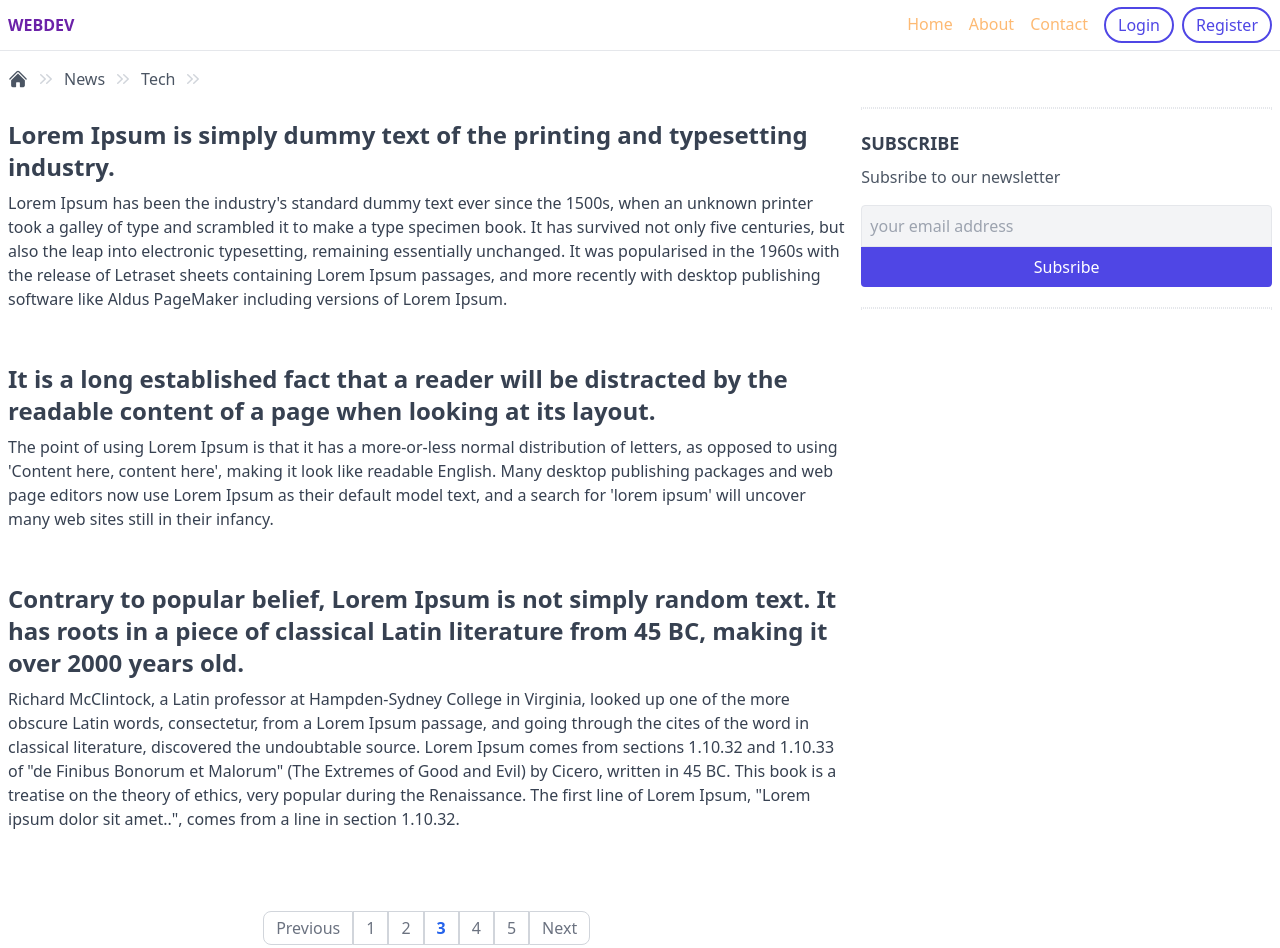
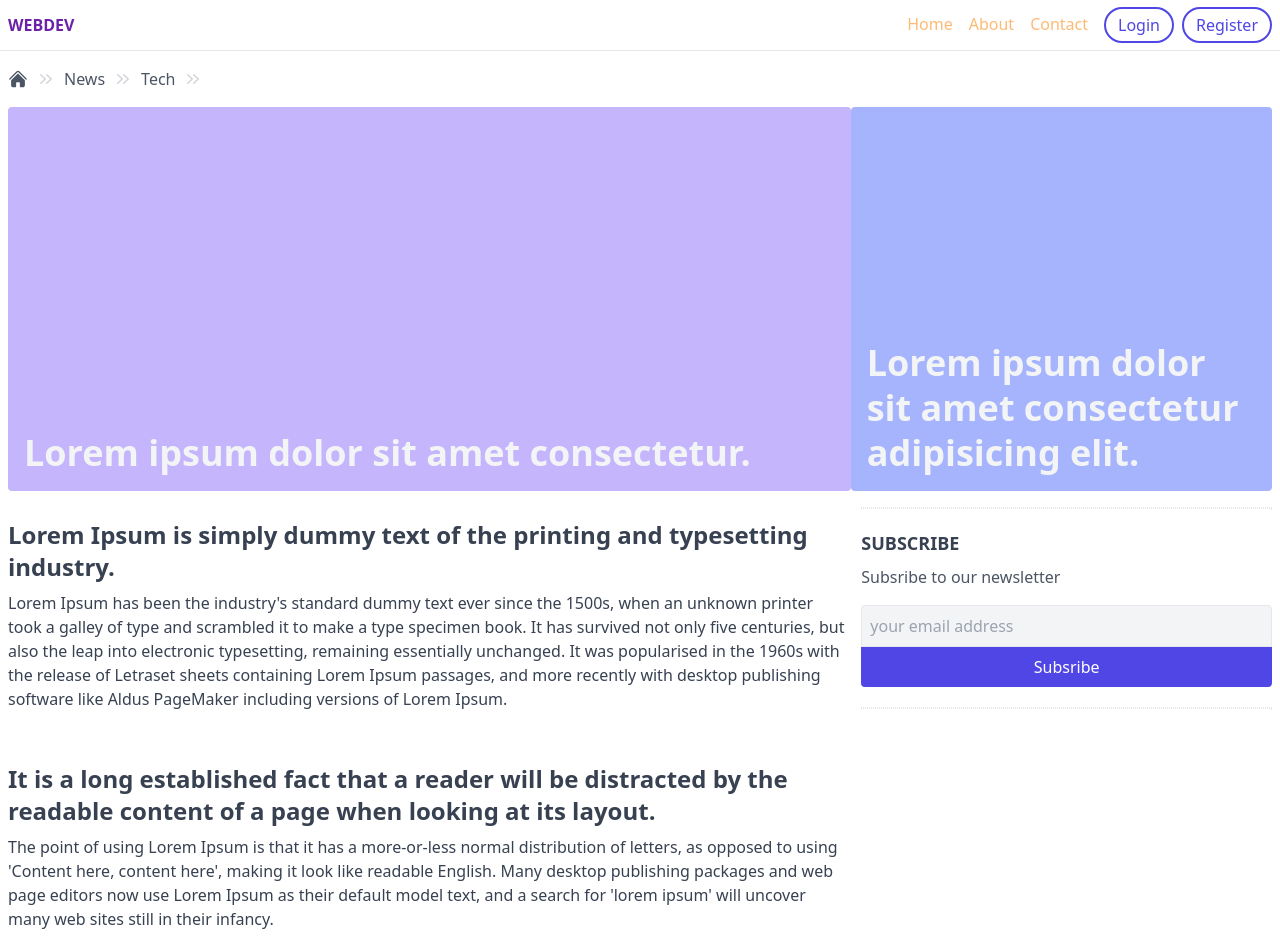
Before and after one commit to YuriyPavlyshyn/tailwindcss-practice, a website: page index.html in a window 1280 px wide. Shown: the top 948 px of the page. Drawn offline with Linux system fonts and the light colour scheme.

Commit message:
Add colored banners

```diff
--- a/index.html
+++ b/index.html
@@ -75,6 +75,20 @@
                 </span>
             </div>
         </div>
+
+        <!-- banners -->
+        <section class="px-2 flex">
+            <a class="w-2/3 bg-violet-300 h-96 mb-4 relative rounded inline-block overflow-hidden" href="#">
+                <div class="p-4 absolute bottom-0 left-0 z-20">
+                    <h2 class="text-4xl font-semibold text-gray-100 leading-tight">Lorem ipsum dolor sit amet consectetur.</h2>
+                </div>
+            </a>
+            <a class="w-1/3 bg-indigo-300 h-96 mb-4 relative rounded inline-block overflow-hidden" href="#">
+                <div class="p-4 absolute bottom-0 left-0 z-20">
+                    <h2 class="text-4xl font-semibold text-gray-100 leading-tight">Lorem ipsum dolor sit amet consectetur adipisicing elit.</h2>
+                </div>
+            </a>
+        </section>
 
         <main class="main">
             <div class="w-2/3">
```
